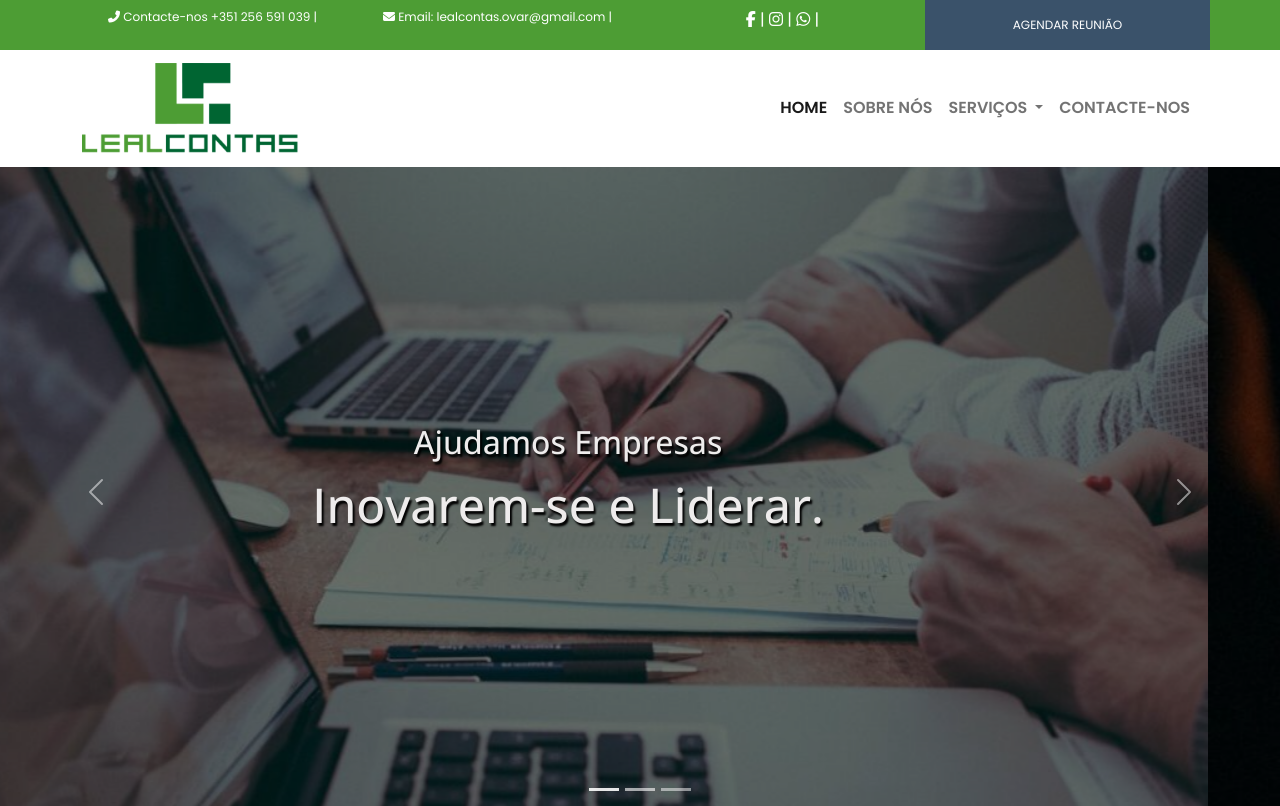
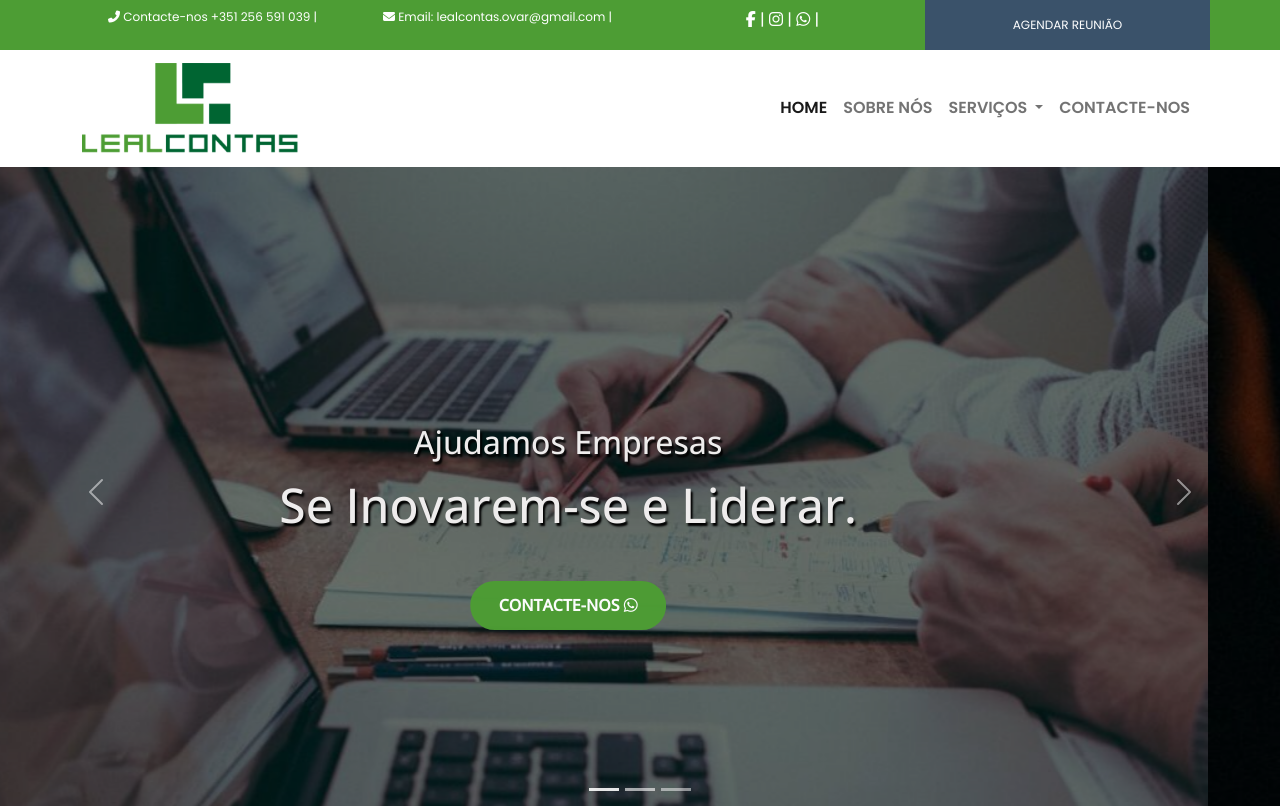
Before and after one commit to joaocarlosdene/leal-contas, a plain HTML site: page index.html in a window 1280 px wide. Shown: the top 806 px of the page. Drawn offline with nearby package versions, Linux system fonts and the light colour scheme.

Commit message:
adicao button principal

```diff
--- a/index.html
+++ b/index.html
@@ -69,19 +69,22 @@
           <div class="carousel-item active" style="background-image: url('images/Recortadas/Capa.jpeg');"  >
               <div class="container titulo">
                 <h2>Ajudamos Empresas </h2>
-                <p>Inovarem-se e Liderar.</p>
+                <p>Se Inovarem-se e Liderar.</p>
+                <a href="https://wa.me/message/OKE3C6ZEK2SZA1" target="_blank"><button class="main-btn">Contacte-nos <i class="fab fa-whatsapp"></i></button></a>
               </div>
           </div>
           <div class="carousel-item " style="background-image: url('images/Recortadas/Idéia.jpeg');">
             <div class="container titulo">
               <h2>Ajudamos a Desenvolver</h2>
               <p>A idéia do seu Negócio.</p>
+              <a href="https://wa.me/message/OKE3C6ZEK2SZA1" target="_blank"><button class="main-btn">Contacte-nos <i class="fab fa-whatsapp"></i></button></a>
             </div>
           </div>
           <div class="carousel-item" style="background-image: url('images/Recortadas/Aperto-mao.jpeg');">
             <div class="container titulo">
               <h2>Trabalhamos Juntos</h2>
               <p>No Sucesso do seu Negócio.</p>
+              <a href="https://wa.me/message/OKE3C6ZEK2SZA1" target="_blank"><button class="main-btn">Contacte-nos <i class="fab fa-whatsapp"></i></button></a>
             </div>
           </div>
         </div>
--- a/style.css
+++ b/style.css
@@ -69,6 +69,9 @@ body{
 .carousel-item.active p{
     animation: fadeInRight 1.5s ease forwards;
 }
+.main-btn{
+    animation: apper 6s ease forwards;
+}
 .titulo{
     font-size: 3rem;
     font-family: 'Open Sans', sans-serif;
@@ -78,6 +81,23 @@ body{
     color: rgb(238, 236, 236);
     text-align: center;
     padding-top: 20%;
+}
+.main-btn{
+    background-color: #4D9D34;
+    color: white;
+    text-transform: uppercase;
+    font-weight: bold;
+    padding: 0.6rem 1.6rem;
+    border-radius: 2rem;
+    text-decoration: none;
+    border: 3px solid transparent;
+    transition: 0.5s;
+    font-size: 1rem;
+    opacity: 0;
+}
+.main-btn:hover{
+    background-color: transparent;
+    border-color:#4D9D34;
 }
 /*--------CONTEÚDO-------*/
 .mapa{
@@ -254,3 +274,11 @@ body{
         transform: translateX(0px);
     }
 }
+@keyframes apper{
+    0%{
+        opacity: 0;
+    }
+    100%{
+        opacity: 1;
+    }
+}
```
